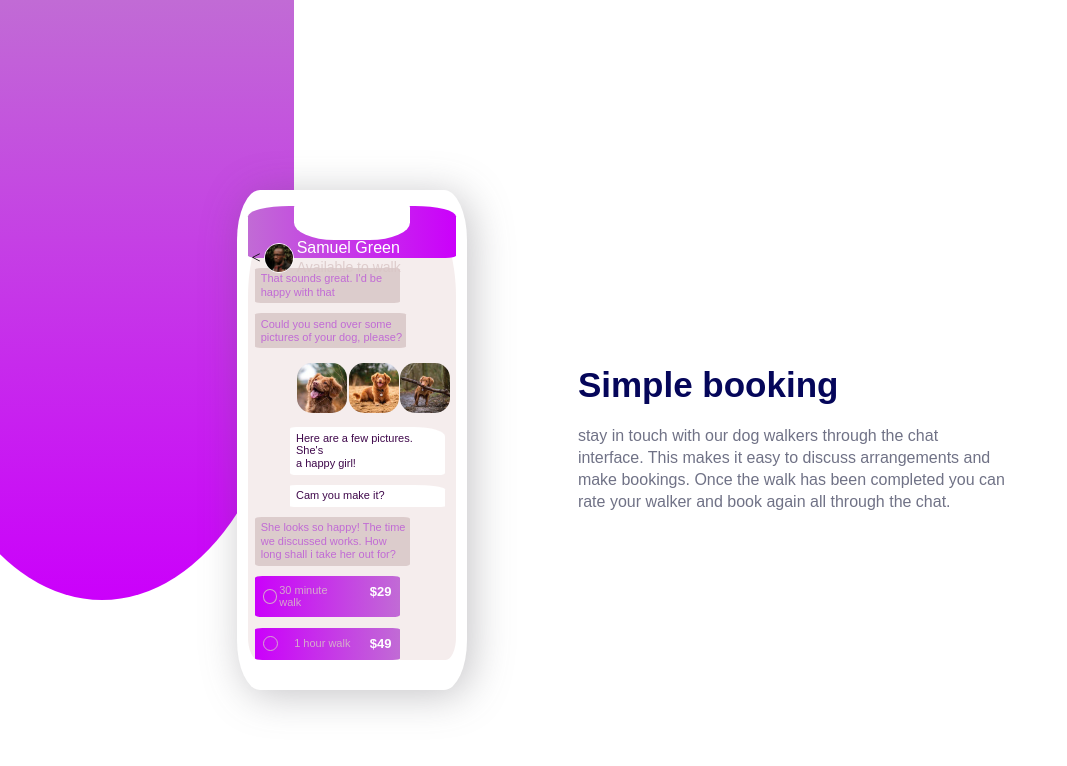
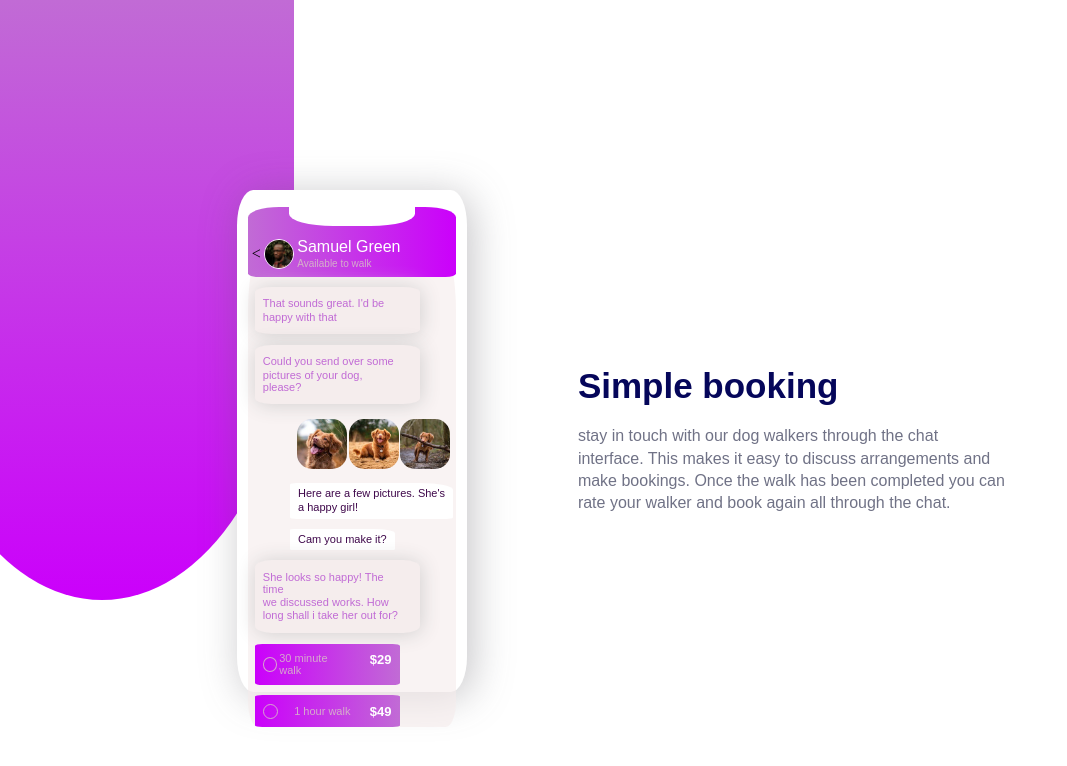
Before and after one commit to Edval6/chat-illustration, a plain HTML site: page index.html in a window 1280 px wide. Shown: the whole page, without its empty margins (0-1067 px from the left). Drawn offline with Linux system fonts and the light colour scheme.

Commit message:
actualizacao do perfil

```diff
--- a/style.css
+++ b/style.css
@@ -44,35 +44,36 @@ p{
 .mobile{
     width: 30%;
     min-height: 500px;
-    border-radius: 10%;
+    border-radius: 7%;
     background-color: white;
     box-shadow: 5px 5px 40px #5d5a615b;
 }
 
 .fundo{
     width: 90%;
-    min-height: 90%;
+    min-height: 95%;
     margin: auto;
-    margin-top: -15%;
+    margin-top: -10%;
     border-radius: 5%;
     border-top-left-radius: 20%;
     border-top-right-radius: 20%;
-    background-color: rgb(245, 237, 237);
+    background-color: rgba(245, 237, 237, 0.63);
 }
 
 #profile{
     width: 100%;
-    height: 23%;
-    border-top-left-radius: 20%;
-    border-top-right-radius: 20%;
+    min-height: 20%;
+    margin-top: 2%;
+    border-top-left-radius: 15%;
+    border-top-right-radius: 15%;
     border-bottom-left-radius: 5%;
     border-bottom-right-radius: 5%;
     background: linear-gradient( to right, #c16bd5, #cb00fb);
 }
 
 #hears{
-    width: 50%;
-    height: 10%;
+    width: 55%;
+    height: 7%;
     background-color: white;
     border-radius: 35%;
     margin: auto;
@@ -83,12 +84,13 @@ p{
 #dados{
     min-width: 40%;
     max-width: 75%;
-    height: 30px;
+    max-height: 70px;
     display: flex;
     flex-direction: row;
     justify-content: space-evenly;
     align-items: center;
-    padding-top: 25%;
+    padding-top: 17%;
+    padding-bottom: 5%;
 }
 
 #img-per{
@@ -107,18 +109,19 @@ h3{
 }
 
 #status{
-    font-size: 14px;
+    font-size: 10px;
     font-family: sans-serif;
     font-weight: 150;
     color: rgba(216, 197, 197, 0.829);
 }
 
 .envio{
-    min-width: 70%;
-    max-width: fit-content;
-    border-radius: 4%;
-    padding: 2% 2% 2% 3%;
-    background-color: rgba(216, 197, 197, 0.829);
+    width: 80%;
+    height: fit-content;
+    border-radius: 10%;
+    padding: 5% 9% 5% 4%;
+    background-color: rgb(245, 237, 237);
+    box-shadow: 1px 1px 20px  rgb(209, 207, 207);
     margin-top: 5%;
     margin-left: 3%;
 }
@@ -147,12 +150,12 @@ h3{
 }
 
 .resposta{
-    width: 75%;
+    width: fit-content;
     border-top-right-radius: 20%;
     border-top-left-radius: 4%;
     border-bottom-left-radius: 4%;
     border-bottom-right-radius: 4%;
-    padding: 2% 2% 2% 3%;
+    padding: 2% 4% 2% 4%;
     background-color: white;
     margin-top: 5%;
     margin-left: 20%;
```
